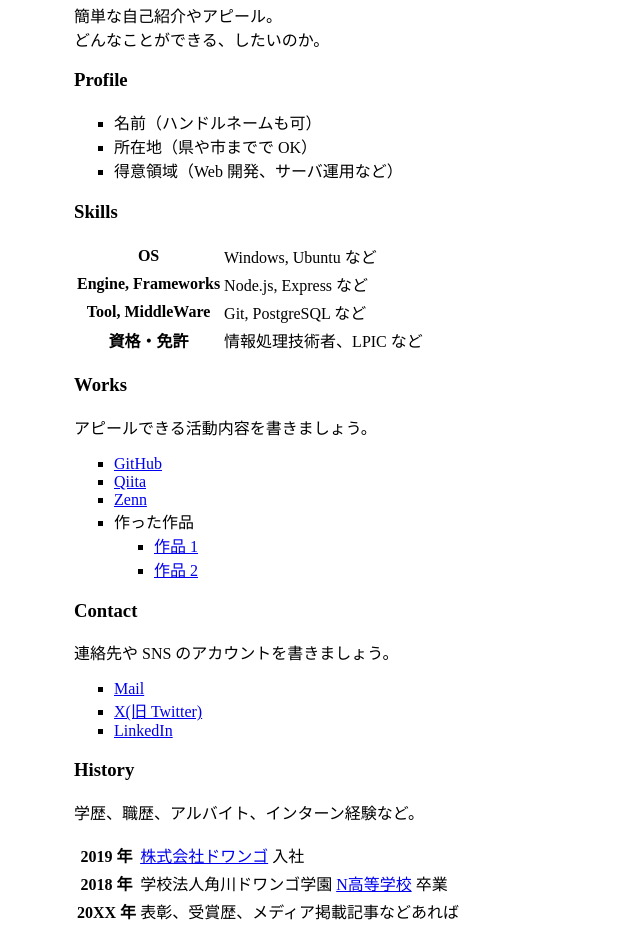
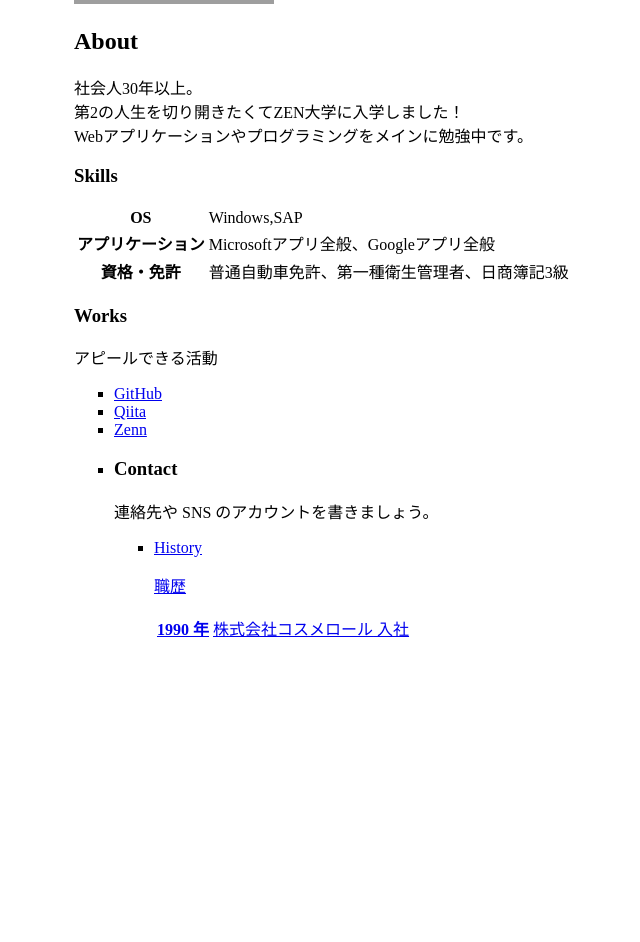
Before and after one commit to Lucky-wakuwaku/Lucky-wakuwaku.github.io, a plain HTML site: page index.html in a window 1280 px wide. Shown: the part 811-1753 px from the top of the page, without its empty margins (14-654 px from the left). After the commit the page ends 1470 px from the top, so only its background shows below. Drawn offline with Linux system fonts and the light colour scheme; grey boxes are pictures that could not be loaded.

Commit message:
ポートフォリオに必要な情報を追加

```diff
--- a/index.html
+++ b/index.html
@@ -8,7 +8,6 @@
   <body>
     <h1>Lucky-wakuwaku</h1>
 
-
 </head>
 <body>
   <img src="c:\My Document\画像\Family\リンちゃん.img.jpg" alt="アイコン" width="200">
@@ -16,7 +15,10 @@
 
   <h3>私の情報</h3>
   <ul>
-    <li>出身地:静岡県</li>
+    <li>所在地:静岡県</li>
+    <li>名前：Lucky-wakuwaku</li>
+    <li>所在地（県や市までで OK）</li>
+    <li>得意領域（人事全般/経理ちょっぴり）</li>
   </ul>
 
   <h3>趣味</h3>
@@ -31,74 +33,46 @@
   <iframe src="https://www.google.com/maps/embed?pb=!1m18!1m12!1m3!1d2627.7963721453975!2d2.1177804770022712!3d48.804864871324995!2m3!1f0!2f0!3f0!3m2!1i1024!2i768!4f13.1!3m3!1m2!1s0x47e67d94d7b14c75%3A0x538fcc15f59ce8f!2z44O044Kn44Or44K144Kk44Om5a6u5q6_!5e0!3m2!1sja!2sjp!4v1763978935046!5m2!1sja!2sjp" width="200" height="200" style="border:0;" allowfullscreen="" loading="lazy" referrerpolicy="no-referrer-when-downgrade"></iframe>
     <h2>About</h2>
     <p>
-      簡単な自己紹介やアピール。<br>
-      どんなことができる、したいのか。
+      社会人30年以上。<br>
+      第2の人生を切り開きたくてZEN大学に入学しました！<br>
+      Webアプリケーションやプログラミングをメインに勉強中です。
     </p>
-
-    <h3>Profile</h3>
-    <ul>
-      <li>名前（ハンドルネームも可）</li>
-      <li>所在地（県や市までで OK）</li>
-      <li>得意領域（Web 開発、サーバ運用など）</li>
-    </ul>
 
     <h3>Skills</h3>
     <table>
       <tr>
         <th>OS</th>
-        <td>Windows, Ubuntu など</td>
+        <td>Windows,SAP</td>
       </tr>
       <tr>
-        <th>Engine, Frameworks</th>
-        <td>Node.js, Express など</td>
+        <th>アプリケーション</th>
+        <td>Microsoftアプリ全般、Googleアプリ全般</td>
       </tr>
-      <tr>
-        <th>Tool, MiddleWare</th>
-        <td>Git, PostgreSQL など</td>
-      </tr>
-      <tr>
         <th>資格・免許</th>
-        <td>情報処理技術者、LPIC など</td>
+        <td>普通自動車免許、第一種衛生管理者、日商簿記3級</td>
       </tr>
     </table>
 
     <h3>Works</h3>
-    <p>アピールできる活動内容を書きましょう。</p>
+    <p>アピールできる活動</p>
     <ul>
       <li><a href="https://github.com/">GitHub</a></li>
       <li><a href="https://qiita.com/">Qiita</a></li>
       <li><a href="https://zenn.dev/">Zenn</a></li>
       <li>
-        作った作品
-        <ul>
-          <li><a href="https://example.com/">作品 1</a></li>
-          <li><a href="https://example.com/">作品 2</a></li>
-        </ul>
-      </li>
-    </ul>
 
     <h3>Contact</h3>
     <p>連絡先や SNS のアカウントを書きましょう。</p>
     <ul>
-      <li><a href="mailto:name@example.com">Mail</a></li>
-      <li><a href="https://twitter.com/n_yobikou">X(旧 Twitter)</a></li>
-      <li><a href="https://www.linkedin.com/">LinkedIn</a></li>
+      <li><a href="https://www.instagram.com/wakuwaku.sk/?next=%2F</a></li>
     </ul>
 
     <h3>History</h3>
-    <p>学歴、職歴、アルバイト、インターン経験など。</p>
+    <p>職歴</p>
     <table>
       <tr>
-        <th>2019 年</th>
-        <td><a href="https://dwango.co.jp/">株式会社ドワンゴ</a> 入社</td>
-      </tr>
-      <tr>
-        <th>2018 年</th>
-        <td>学校法人角川ドワンゴ学園 <a href="https://nnn.ed.jp/">N高等学校</a> 卒業</td>
-      </tr>
-      <tr>
-        <th>20XX 年</th>
-        <td>表彰、受賞歴、メディア掲載記事などあれば</td>
+        <th>1990 年</th>
+        <td><a href="https://www.loreal.com/ja-jp/japan/articles/group/cosmelor/">株式会社コスメロール</a> 入社</td>
       </tr>
     </table>
   </body>
```
